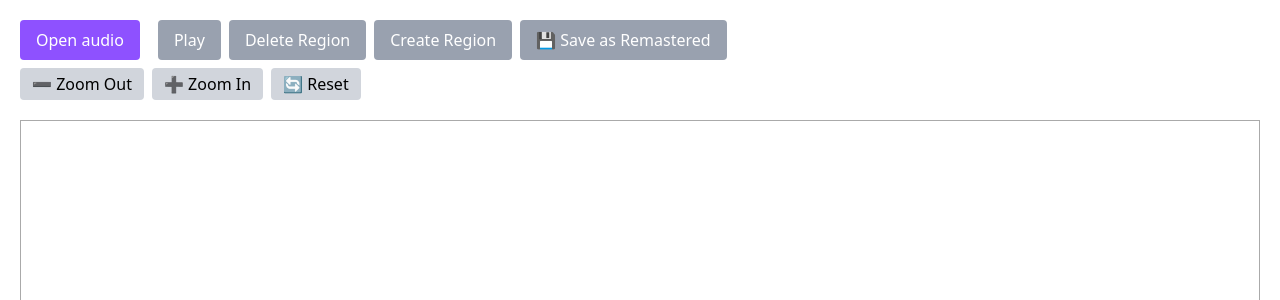
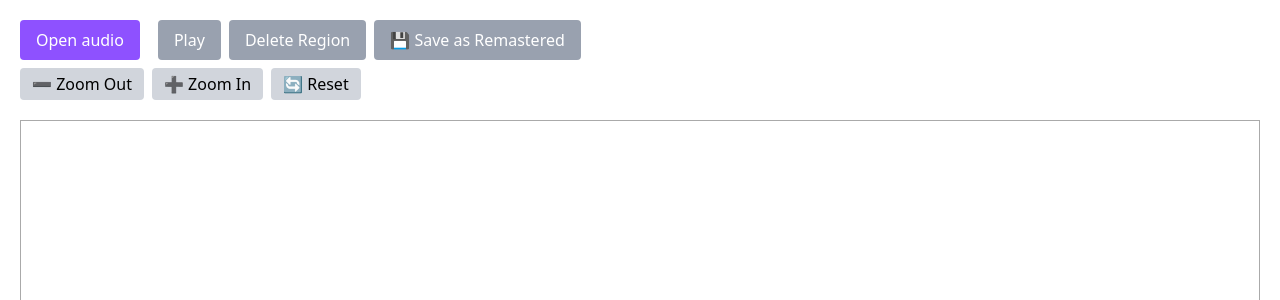
Before and after one commit to tsurubaso/sanbagierboSound, a React (Vite) app: page / in a window 1280 px wide. Shown: the top 300 px of the page. Built offline with nearby package versions, Linux system fonts and the light colour scheme.

Commit message:
je supprime create region.

```diff
--- a/src/App.jsx
+++ b/src/App.jsx
@@ -14,43 +14,6 @@ export default function App() {
   useEffect(() => {
     console.log("App rendered, current file:", file);
   });
-
-  // ✅ Create region button handler
-// ✅ Corrected createRegion function in App.jsx
-const createRegion = () => {
-  if (!wave?.current || !file) return;
-
-  // The button's disabled prop already handles this check:
-  // if (region) return;
-
-  // 1. Find the RegionsPlugin instance
-  const regionsPlugin = wave.current.plugins.find(
-    (p) => p.constructor.name === "RegionsPlugin"
-  );
-
-  // 2. Check if the plugin was found. If it's not found, something is wrong with WaveSurfer setup.
-  if (!regionsPlugin) {
-    console.error("❌ Regions plugin is not initialized on the WaveSurfer instance.");
-    return;
-  }
-
-  // 3. Define the region coordinates
-  const start = wave.current.getCurrentTime();
-  const duration = Math.min(5, wave.current.getDuration() - start);
-  const end = start + duration;
-
-  // 4. Use the plugin's addRegion method
-  const newRegion = regionsPlugin.addRegion({
-    start,
-    end,
-    color: "rgba(255,0,0,0.3)",
-    drag: true,
-    resize: true,
-  });
-
-  setRegion(newRegion);
-  console.log("✅ Region created:", newRegion);
-};
 
   const selectFile = async () => {
     console.log("Opening audio file...");
@@ -251,13 +214,6 @@ const createRegion = () => {
         >
           Delete Region
         </button>
-        <button
-          onClick={createRegion}
-          disabled={!!region || !file}
-          className="px-4 py-2 bg-blue-500 text-white rounded disabled:bg-gray-400"
-        >
-          Create Region
-        </button>
 
         <button
           onClick={saveEditedFile}
```
